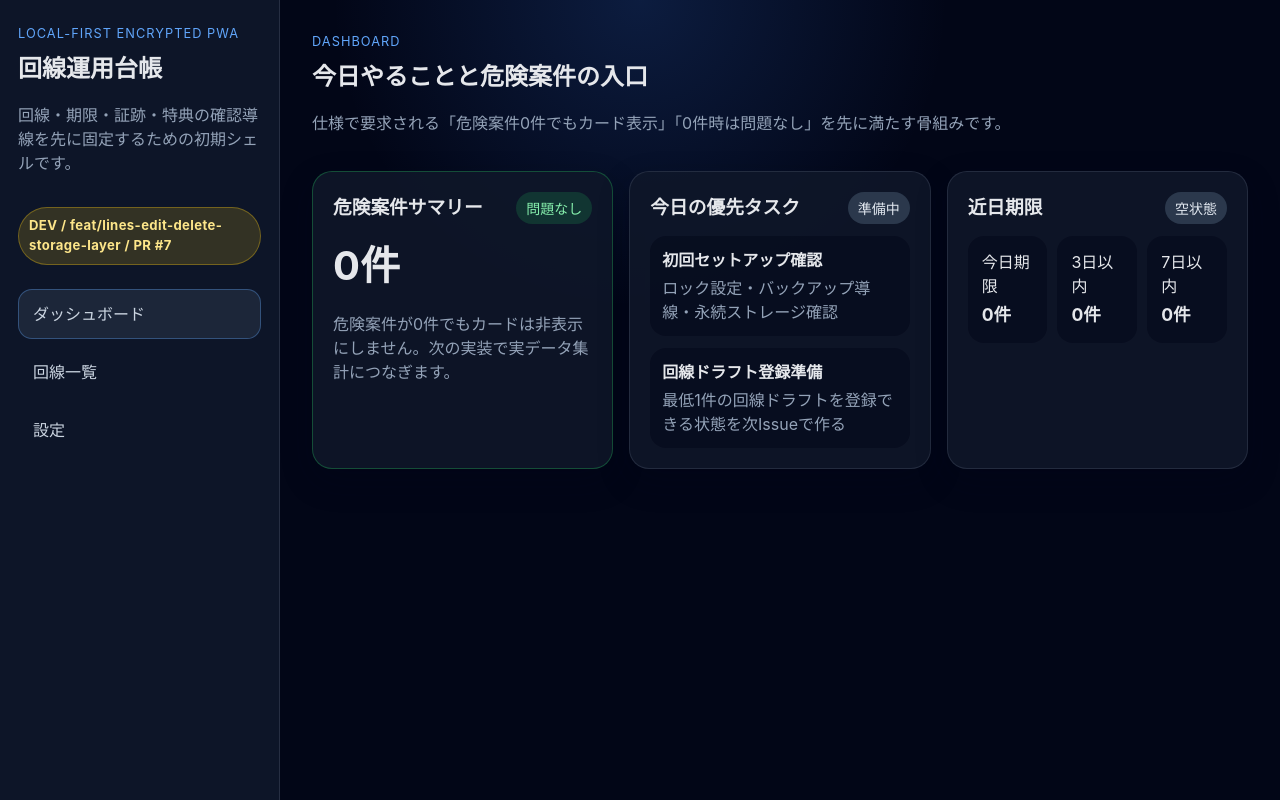
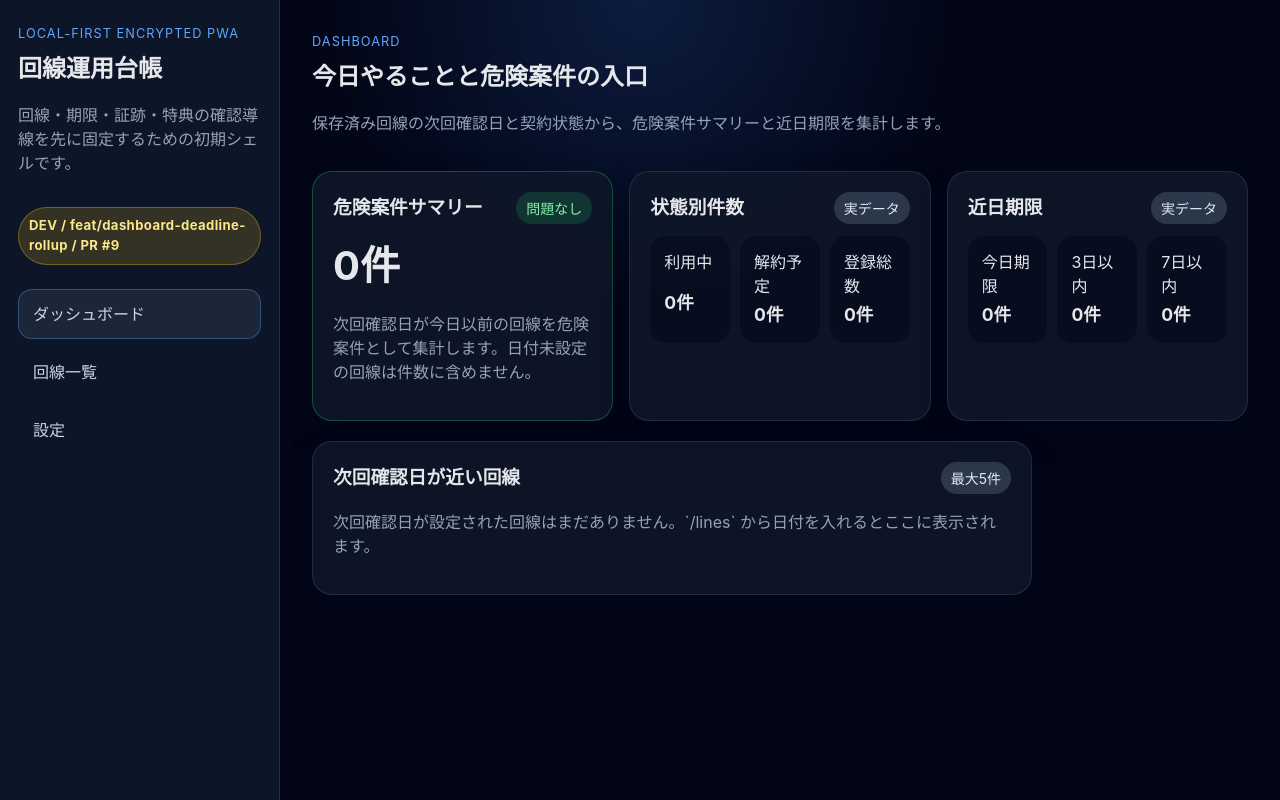
Before and after one commit to Driedsandwich/line-ops-ledger, a React (Vite) app: page / in a window 1280 px wide. Built offline with nearby package versions, Linux system fonts and the light colour scheme.

Commit message:
feat: add next review date and dashboard rollup from saved lines (#9)
* feat: add next review date and dashboard rollup from saved lines

* chore: update dev-only progress label for pr 9

* fix: validate next review date with strict yyyy-mm-dd format

```diff
--- a/src/App.tsx
+++ b/src/App.tsx
@@ -6,7 +6,7 @@ const navItems = [
   { to: '/settings', label: '設定' },
 ];
 
-const devProgressLabel = 'DEV / feat/lines-edit-delete-storage-layer / PR #7';
+const devProgressLabel = 'DEV / feat/dashboard-deadline-rollup / PR #9';
 
 export function AppLayout(): JSX.Element {
   return (
--- a/src/lib/lineDrafts.ts
+++ b/src/lib/lineDrafts.ts
@@ -8,10 +8,12 @@ export type LineDraft = {
   carrier: string;
   status: LineStatus;
   memo: string;
+  nextReviewDate: string;
   createdAt: string;
 };
 
 const STORAGE_KEY = 'line-ops-ledger.line-drafts';
+const REVIEW_DATE_PATTERN = /^\d{4}-\d{2}-\d{2}$/;
 
 function isLineStatus(value: string): value is LineStatus {
   return LINE_STATUS_OPTIONS.includes(value as LineStatus);
@@ -19,6 +21,23 @@ function isLineStatus(value: string): value is LineStatus {
 
 function isRecord(value: unknown): value is Record<string, unknown> {
   return typeof value === 'object' && value !== null;
+}
+
+export function normalizeReviewDate(value: string): string {
+  if (!REVIEW_DATE_PATTERN.test(value)) {
+    return '';
+  }
+
+  const date = new Date(`${value}T00:00:00`);
+  if (Number.isNaN(date.getTime())) {
+    return '';
+  }
+
+  const [year, month, day] = value.split('-').map((part) => Number(part));
+  const isSameDate =
+    date.getFullYear() === year && date.getMonth() + 1 === month && date.getDate() === day;
+
+  return isSameDate ? value : '';
 }
 
 function toLineDraft(value: unknown): LineDraft | null {
@@ -31,6 +50,7 @@ function toLineDraft(value: unknown): LineDraft | null {
   const carrier = typeof value.carrier === 'string' ? value.carrier : null;
   const status = typeof value.status === 'string' && isLineStatus(value.status) ? value.status : null;
   const memo = typeof value.memo === 'string' ? value.memo : '';
+  const nextReviewDate = typeof value.nextReviewDate === 'string' ? normalizeReviewDate(value.nextReviewDate) : '';
   const createdAt = typeof value.createdAt === 'string' ? value.createdAt : null;
 
   if (!id || !lineName || !carrier || !status || !createdAt) {
@@ -43,6 +63,7 @@ function toLineDraft(value: unknown): LineDraft | null {
     carrier,
     status,
     memo,
+    nextReviewDate,
     createdAt,
   };
 }
@@ -97,6 +118,7 @@ export function createLineDraft(input: {
   carrier: string;
   status: LineStatus;
   memo: string;
+  nextReviewDate: string;
 }): LineDraft {
   return {
     id: globalThis.crypto?.randomUUID?.() ?? `${Date.now()}`,
@@ -104,13 +126,14 @@ export function createLineDraft(input: {
     carrier: input.carrier,
     status: input.status,
     memo: input.memo,
+    nextReviewDate: normalizeReviewDate(input.nextReviewDate),
     createdAt: new Date().toISOString(),
   };
 }
 
 export function updateLineDraft(
   draft: LineDraft,
-  input: { lineName: string; carrier: string; status: LineStatus; memo: string },
+  input: { lineName: string; carrier: string; status: LineStatus; memo: string; nextReviewDate: string },
 ): LineDraft {
   return {
     ...draft,
@@ -118,5 +141,6 @@ export function updateLineDraft(
     carrier: input.carrier,
     status: input.status,
     memo: input.memo,
+    nextReviewDate: normalizeReviewDate(input.nextReviewDate),
   };
 }
--- a/src/pages/DashboardPage.tsx
+++ b/src/pages/DashboardPage.tsx
@@ -1,15 +1,104 @@
-const todayTasks = [
-  { title: '初回セットアップ確認', detail: 'ロック設定・バックアップ導線・永続ストレージ確認' },
-  { title: '回線ドラフト登録準備', detail: '最低1件の回線ドラフトを登録できる状態を次Issueで作る' },
-];
+import { lineDraftStore, normalizeReviewDate, type LineDraft } from '../lib/lineDrafts';
 
-const upcomingDeadlines = [
-  { label: '今日期限', value: '0件' },
-  { label: '3日以内', value: '0件' },
-  { label: '7日以内', value: '0件' },
-];
+function startOfDay(input: Date): Date {
+  const date = new Date(input);
+  date.setHours(0, 0, 0, 0);
+  return date;
+}
+
+function diffInDays(from: Date, to: Date): number {
+  const ms = startOfDay(to).getTime() - startOfDay(from).getTime();
+  return Math.round(ms / 86400000);
+}
+
+function parseReviewDate(value: string): Date | null {
+  const normalized = normalizeReviewDate(value);
+  if (!normalized) {
+    return null;
+  }
+
+  const parsed = new Date(`${normalized}T00:00:00`);
+  return Number.isNaN(parsed.getTime()) ? null : parsed;
+}
+
+function formatReviewDate(value: string): string {
+  const date = parseReviewDate(value);
+  if (!date) {
+    return '未設定';
+  }
+
+  return new Intl.DateTimeFormat('ja-JP', {
+    year: 'numeric',
+    month: '2-digit',
+    day: '2-digit',
+  }).format(date);
+}
+
+function buildSummary(drafts: LineDraft[]): {
+  dangerCount: number;
+  todayCount: number;
+  within3Days: number;
+  within7Days: number;
+  activeCount: number;
+  closingCount: number;
+  nearest: LineDraft[];
+} {
+  const today = new Date();
+  let dangerCount = 0;
+  let todayCount = 0;
+  let within3Days = 0;
+  let within7Days = 0;
+  let activeCount = 0;
+  let closingCount = 0;
+
+  const nearest = drafts
+    .filter((draft) => Boolean(normalizeReviewDate(draft.nextReviewDate)))
+    .sort((a, b) => a.nextReviewDate.localeCompare(b.nextReviewDate))
+    .slice(0, 5);
+
+  for (const draft of drafts) {
+    if (draft.status === '利用中') {
+      activeCount += 1;
+    } else {
+      closingCount += 1;
+    }
+
+    const reviewDate = parseReviewDate(draft.nextReviewDate);
+    if (!reviewDate) {
+      continue;
+    }
+
+    const diff = diffInDays(today, reviewDate);
+
+    if (diff <= 0) {
+      dangerCount += 1;
+    }
+    if (diff === 0) {
+      todayCount += 1;
+    }
+    if (diff >= 0 && diff <= 3) {
+      within3Days += 1;
+    }
+    if (diff >= 0 && diff <= 7) {
+      within7Days += 1;
+    }
+  }
+
+  return {
+    dangerCount,
+    todayCount,
+    within3Days,
+    within7Days,
+    activeCount,
+    closingCount,
+    nearest,
+  };
+}
 
 export function DashboardPage(): JSX.Element {
+  const drafts = lineDraftStore.load();
+  const summary = buildSummary(drafts);
+
   return (
     <div className="page">
       <header className="page__header">
@@ -17,7 +106,7 @@ export function DashboardPage(): JSX.Element {
           <p className="eyebrow">Dashboard</p>
           <h2>今日やることと危険案件の入口</h2>
           <p className="page__lead">
-            仕様で要求される「危険案件0件でもカード表示」「0件時は問題なし」を先に満たす骨組みです。
+            保存済み回線の次回確認日と契約状態から、危険案件サマリーと近日期限を集計します。
           </p>
         </div>
       </header>
@@ -26,42 +115,81 @@ export function DashboardPage(): JSX.Element {
         <article className="card card--accent">
           <div className="card__header">
             <h3>危険案件サマリー</h3>
-            <span className="badge badge--ok">問題なし</span>
+            <span className={summary.dangerCount === 0 ? 'badge badge--ok' : 'badge'}>
+              {summary.dangerCount === 0 ? '問題なし' : '要確認'}
+            </span>
           </div>
-          <p className="metric">0件</p>
+          <p className="metric">{summary.dangerCount}件</p>
           <p className="muted">
-            危険案件が0件でもカードは非表示にしません。次の実装で実データ集計につなぎます。
+            次回確認日が今日以前の回線を危険案件として集計します。日付未設定の回線は件数に含めません。
           </p>
         </article>
 
         <article className="card">
           <div className="card__header">
-            <h3>今日の優先タスク</h3>
-            <span className="badge">準備中</span>
+            <h3>状態別件数</h3>
+            <span className="badge">実データ</span>
           </div>
-          <ul className="list">
-            {todayTasks.map((task) => (
-              <li key={task.title}>
-                <strong>{task.title}</strong>
-                <span>{task.detail}</span>
-              </li>
-            ))}
-          </ul>
+          <div className="stats-row">
+            <div className="stat-box">
+              <span>利用中</span>
+              <strong>{summary.activeCount}件</strong>
+            </div>
+            <div className="stat-box">
+              <span>解約予定</span>
+              <strong>{summary.closingCount}件</strong>
+            </div>
+            <div className="stat-box">
+              <span>登録総数</span>
+              <strong>{drafts.length}件</strong>
+            </div>
+          </div>
         </article>
 
         <article className="card">
           <div className="card__header">
             <h3>近日期限</h3>
-            <span className="badge">空状態</span>
+            <span className="badge">実データ</span>
           </div>
           <div className="stats-row">
-            {upcomingDeadlines.map((item) => (
-              <div className="stat-box" key={item.label}>
-                <span>{item.label}</span>
-                <strong>{item.value}</strong>
-              </div>
-            ))}
+            <div className="stat-box">
+              <span>今日期限</span>
+              <strong>{summary.todayCount}件</strong>
+            </div>
+            <div className="stat-box">
+              <span>3日以内</span>
+              <strong>{summary.within3Days}件</strong>
+            </div>
+            <div className="stat-box">
+              <span>7日以内</span>
+              <strong>{summary.within7Days}件</strong>
+            </div>
           </div>
+        </article>
+      </section>
+
+      <section className="card-grid card-grid--single">
+        <article className="card">
+          <div className="card__header">
+            <h3>次回確認日が近い回線</h3>
+            <span className="badge">最大5件</span>
+          </div>
+          {summary.nearest.length === 0 ? (
+            <p className="muted">次回確認日が設定された回線はまだありません。`/lines` から日付を入れるとここに表示されます。</p>
+          ) : (
+            <ul className="list list--drafts">
+              {summary.nearest.map((draft) => (
+                <li key={draft.id}>
+                  <div className="list__row">
+                    <strong>{draft.lineName}</strong>
+                    <span className={draft.status === '利用中' ? 'badge badge--ok' : 'badge'}>{draft.status}</span>
+                  </div>
+                  <span>{draft.carrier}</span>
+                  <span>次回確認日: {formatReviewDate(draft.nextReviewDate)}</span>
+                </li>
+              ))}
+            </ul>
+          )}
         </article>
       </section>
     </div>
--- a/src/pages/LinesPage.tsx
+++ b/src/pages/LinesPage.tsx
@@ -3,6 +3,7 @@ import {
   createLineDraft,
   lineDraftStore,
   LINE_STATUS_OPTIONS,
+  normalizeReviewDate,
   updateLineDraft,
   type LineStatus,
   type LineDraft,
@@ -13,6 +14,7 @@ type FormState = {
   carrier: string;
   status: LineStatus;
   memo: string;
+  nextReviewDate: string;
 };
 
 type UndoState = {
@@ -25,6 +27,7 @@ const initialFormState: FormState = {
   carrier: '',
   status: '利用中',
   memo: '',
+  nextReviewDate: '',
 };
 
 function formatCreatedAt(value: string): string {
@@ -43,12 +46,27 @@ function formatCreatedAt(value: string): string {
   }).format(date);
 }
 
+function formatReviewDate(value: string): string {
+  const normalized = normalizeReviewDate(value);
+  if (!normalized) {
+    return '未設定';
+  }
+
+  const date = new Date(`${normalized}T00:00:00`);
+  return new Intl.DateTimeFormat('ja-JP', {
+    year: 'numeric',
+    month: '2-digit',
+    day: '2-digit',
+  }).format(date);
+}
+
 function toFormState(draft: LineDraft): FormState {
   return {
     lineName: draft.lineName,
     carrier: draft.carrier,
     status: draft.status,
     memo: draft.memo,
+    nextReviewDate: draft.nextReviewDate,
   };
 }
 
@@ -103,17 +121,23 @@ export function LinesPage(): JSX.Element {
     setEditingId(null);
   }
 
-  function validateForm(): { lineName: string; carrier: string; memo: string } | null {
+  function validateForm(): { lineName: string; carrier: string; memo: string; nextReviewDate: string } | null {
     const lineName = form.lineName.trim();
     const carrier = form.carrier.trim();
     const memo = form.memo.trim();
+    const nextReviewDate = form.nextReviewDate;
 
     if (!lineName || !carrier || !form.status) {
       setErrorMessage('回線名、キャリア、契約状態は必須です。');
       return null;
     }
 
-    return { lineName, carrier, memo };
+    if (nextReviewDate && !normalizeReviewDate(nextReviewDate)) {
+      setErrorMessage('次回確認日は YYYY-MM-DD 形式の実在日付だけ保存できます。');
+      return null;
+    }
+
+    return { lineName, carrier, memo, nextReviewDate };
   }
 
   function handleUndo(): void {
@@ -173,6 +197,7 @@ export function LinesPage(): JSX.Element {
               carrier: validated.carrier,
               status: form.status,
               memo: validated.memo,
+              nextReviewDate: validated.nextReviewDate,
             })
           : draft,
       );
@@ -190,6 +215,7 @@ export function LinesPage(): JSX.Element {
       carrier: validated.carrier,
       status: form.status,
       memo: validated.memo,
+      nextReviewDate: validated.nextReviewDate,
     });
 
     const nextDrafts = [nextDraft, ...drafts];
@@ -277,6 +303,17 @@ export function LinesPage(): JSX.Element {
               </select>
             </label>
 
+            <label className="field">
+              <span>次回確認日</span>
+              <input
+                type="date"
+                min="2000-01-01"
+                max="9999-12-31"
+                value={form.nextReviewDate}
+                onChange={(event) => updateField('nextReviewDate', event.target.value)}
+              />
+            </label>
+
             <label className="field field--full">
               <span>メモ</span>
               <textarea
@@ -333,6 +370,7 @@ export function LinesPage(): JSX.Element {
                     <span className={draft.status === '利用中' ? 'badge badge--ok' : 'badge'}>{draft.status}</span>
                   </div>
                   <span>{draft.carrier}</span>
+                  <span>次回確認日: {formatReviewDate(draft.nextReviewDate)}</span>
                   {draft.memo ? <span>{draft.memo}</span> : null}
                   <span className="muted">保存日時: {formatCreatedAt(draft.createdAt)}</span>
                   <div className="button-row button-row--tight">
```
Also changed, not shown: 3 other files (tests, documents, lock files or other folders).
